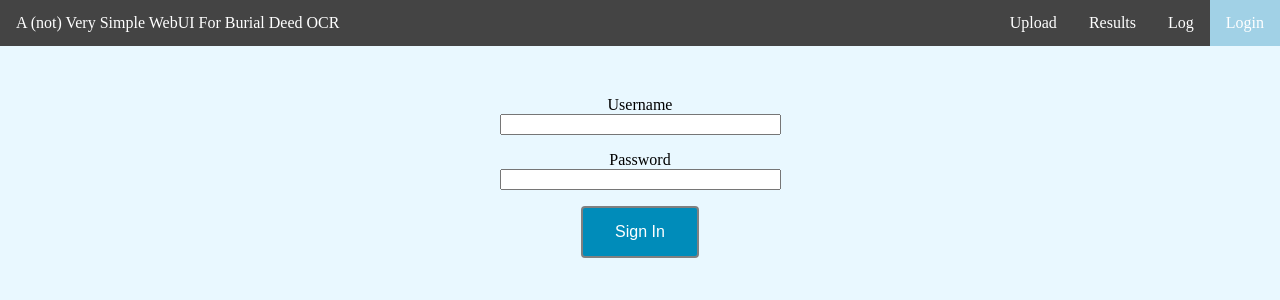
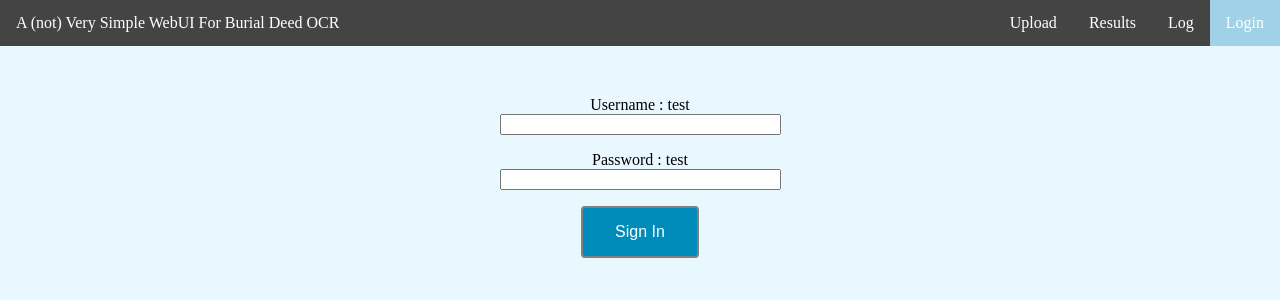
Before and after one commit to eai-6020-winter2020-final-team/burial-deed-ocr-system, a Flask app: page /login/ in a window 1280 px wide. Shown: the top 300 px of the page. Run offline with Flask 2, Linux system fonts and the light colour scheme.

Commit message:
Update login.html

```diff
--- a/templates/login.html
+++ b/templates/login.html
@@ -9,14 +9,14 @@
     <form action="" method="post" novalidate>
         {{ form.hidden_tag() }}
         <p>
-            {{ form.username.label }}<br>
+            {{ form.username.label }} : test<br>
             {{ form.username(size=32) }}<br>
             {% for error in form.username.errors %}
             <span style="color: red;">[{{ error }}]</span>
             {% endfor %}
         </p>
         <p>
-            {{ form.password.label }}<br>
+            {{ form.password.label }} : test<br>
             {{ form.password(size=32) }}<br>
             {% for error in form.password.errors %}
             <span style="color: red;">[{{ error }}]</span>
```
